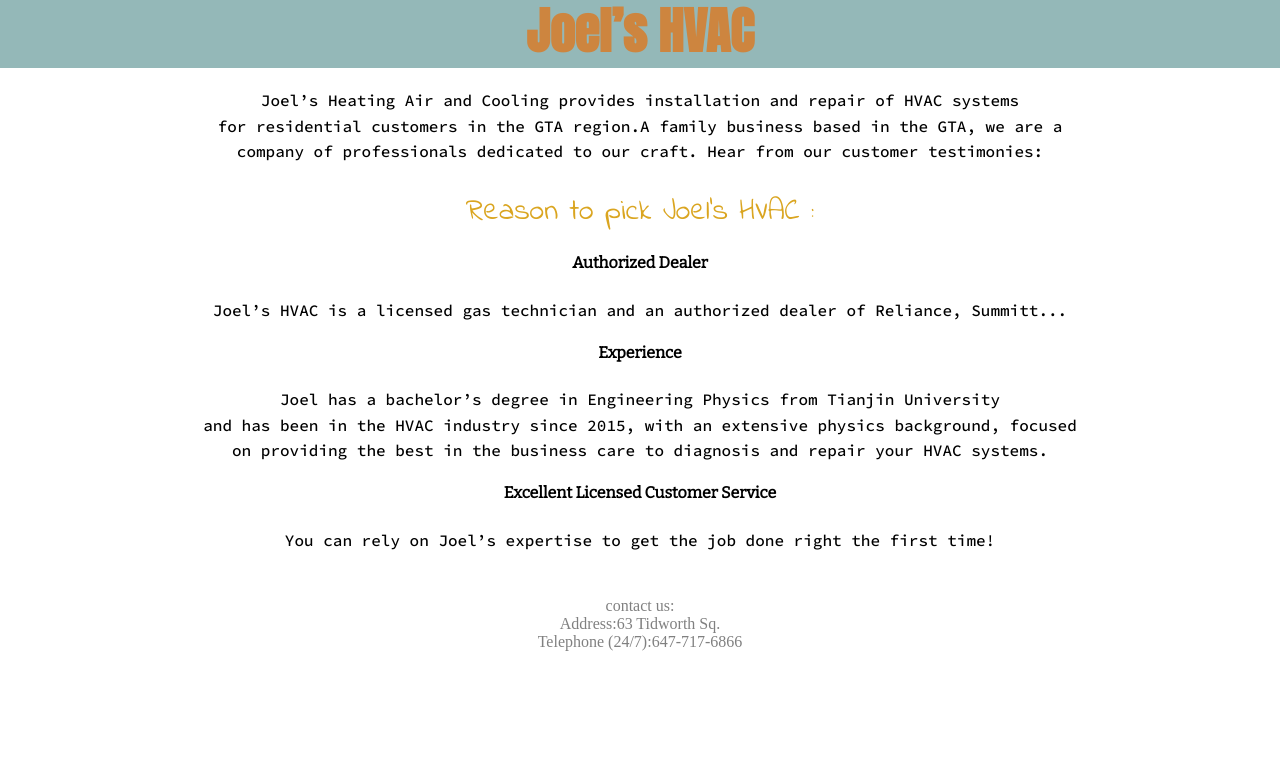
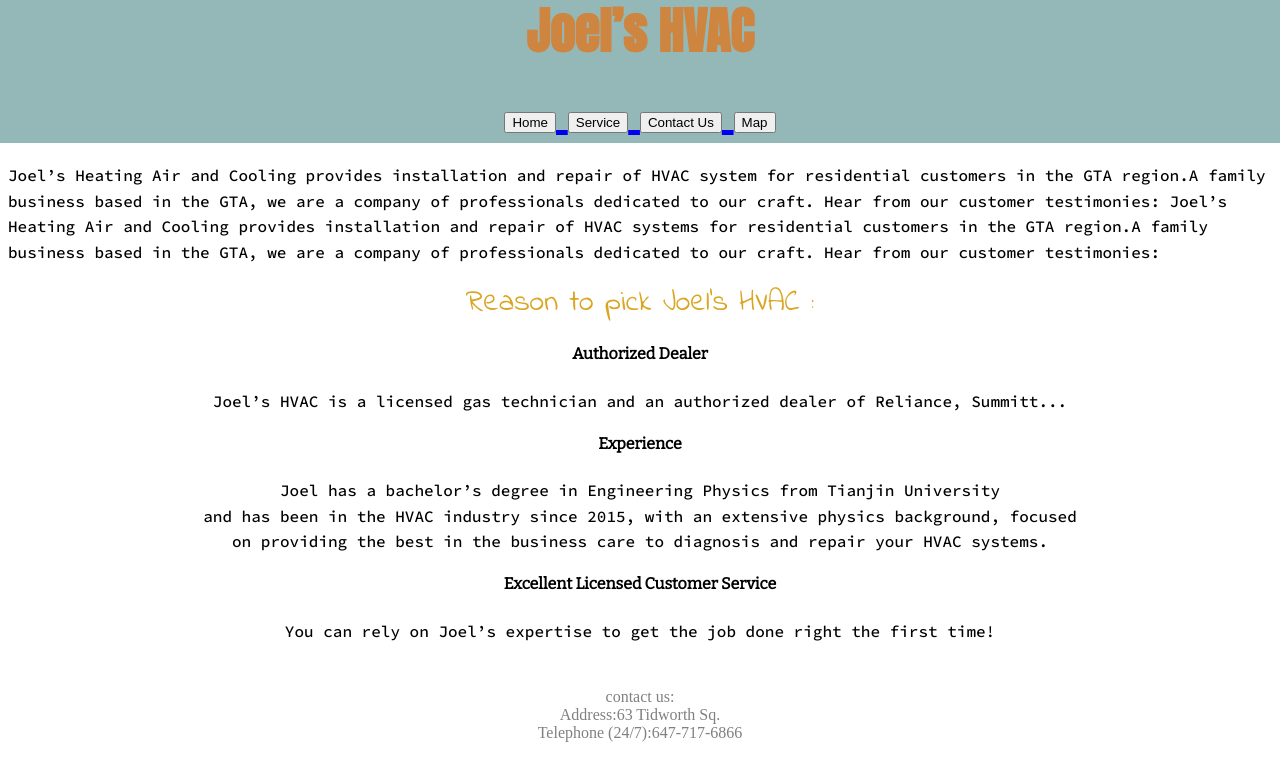
Before and after one commit to youhengzhou/Website2020, a plain HTML site: page Joel HTML/index.html in a window 1280 px wide. Drawn offline with nearby package versions, Linux system fonts and the light colour scheme.

Commit message:
Add files via upload
updated the banner to include a home page button that takes customer to the home index page

```diff
--- a/Joel HTML/index.html
+++ b/Joel HTML/index.html
@@ -4,39 +4,83 @@
 <head>
     <meta charset="utf-8">
     <title>Joel’s HVAC</title>
-    <link href="https://fonts.googleapis.com/css2
-    ?family=Indie+Flower&display=swap"
-    rel="stylesheet">
+    <link href="https://fonts.googleapis.com/css2?family=Indie+Flower&display=swap" rel="stylesheet">
     <link href="https://fonts.googleapis.com/css2?family=Source+Code+Pro:wght@500&display=swap" rel="stylesheet">
     <link href="https://fonts.googleapis.com/css2?family=Bitter&display=swap" rel="stylesheet">
     <link href="https://fonts.googleapis.com/css2?family=Anton&display=swap" rel="stylesheet">
-    <link rel = "stylesheet" href = "style.css">
+    <link rel="stylesheet" href="style.css">
 </head>
 
 <body>
 
-    <h1> <center>Joel’s HVAC<br> </center></h1>
-    <p1> <center>Joel’s Heating Air and Cooling provides installation and repair of HVAC systems <br>
-       for residential customers in the GTA region.A family business based in the GTA, we are a <br>
-       company of professionals dedicated to our craft. Hear from our customer testimonies:
-       <br><br>
+    <h1>
+        <center>Joel’s HVAC<br> </center>
+        <center>
+		  <a href = "index.html">
+            <button class="button">Home</button>
+          </a>
 
-     </center></p1>
-     <r1> <center> Reason to pick Joel’s HVAC : <br> </center> </r1>
-     <a1> <center> <br>Authorized Dealer</center> </a1>
-     <a2><center><br>Joel’s HVAC is a licensed gas technician and an
-       authorized dealer of Reliance, Summitt...</center> </a2  >
-    <e1> <center><br>Experience</center></e1>
-    <e2><center><br>Joel has a bachelor’s degree in Engineering Physics from Tianjin University <br>
-      and has been in the HVAC industry since 2015, with an extensive physics background, focused<br>
-       on providing the best in the business care to diagnosis and repair your HVAC systems.</center> </e2  >
-    <ex1> <center><br>Excellent Licensed Customer Service</center></ex1>
+          <a href = "service.html">
+            <button class="button">Service</button>
+          </a>
 
-    <ex2><center><br>You can rely on Joel’s expertise to get the job done right the first time!<br><br>
-    </center> </ex2  >
+          <a href = "contact us.html">
+            <button class="button">Contact Us</button>
+          </a>
 
-    <c1> <center> <br>contact us:<br> Address:63 Tidworth Sq.<br>Telephone (24/7):647-717-6866
-</center> </c1>
+          <a href = "map.html">
+            <button class="button">Map</button>
+          </a>
+          </center>
+    </h1>
+    <p1>
+        <div class="container">
+            <div class="circle"> </div>
+            <p>Joel’s Heating Air and Cooling provides installation and repair of HVAC system
+                for residential customers in the GTA region.A family business based in the GTA, we are a
+                company of professionals dedicated to our craft. Hear from our customer testimonies:
+                Joel’s Heating Air and Cooling provides installation and repair of HVAC systems
+                for residential customers in the GTA region.A family business based in the GTA, we are a
+                company of professionals dedicated to our craft. Hear from our customer testimonies:
+            </p>
+
+        </div>
+    </p1>
+
+    <r1>
+        <center> Reason to pick Joel’s HVAC : <br> </center>
+    </r1>
+    <a1>
+        <center> <br>Authorized Dealer</center>
+    </a1>
+    <a2>
+        <center><br>Joel’s HVAC is a licensed gas technician and an
+            authorized dealer of Reliance, Summitt...</center>
+    </a2>
+    <e1>
+        <center><br>Experience</center>
+
+    </e1>
+    <e2>
+
+
+        <center><br>Joel has a bachelor’s degree in Engineering Physics from Tianjin University <br>
+            and has been in the HVAC industry since 2015, with an extensive physics background, focused<br>
+            on providing the best in the business care to diagnosis and repair your HVAC systems.</center>
+    </e2>
+    <ex1>
+        <center><br>Excellent Licensed Customer Service</center>
+    </ex1>
+    <ex2>
+        <center><br>You can rely on Joel’s expertise to get the job done right the first time!<br><br>
+        </center>
+    </ex2>
+
+    <c1>
+        <center> <br>contact us:<br> Address:63 Tidworth Sq.<br>Telephone (24/7):647-717-6866
+        </center>
+    </c1>
+
 </body>
 
 
```
